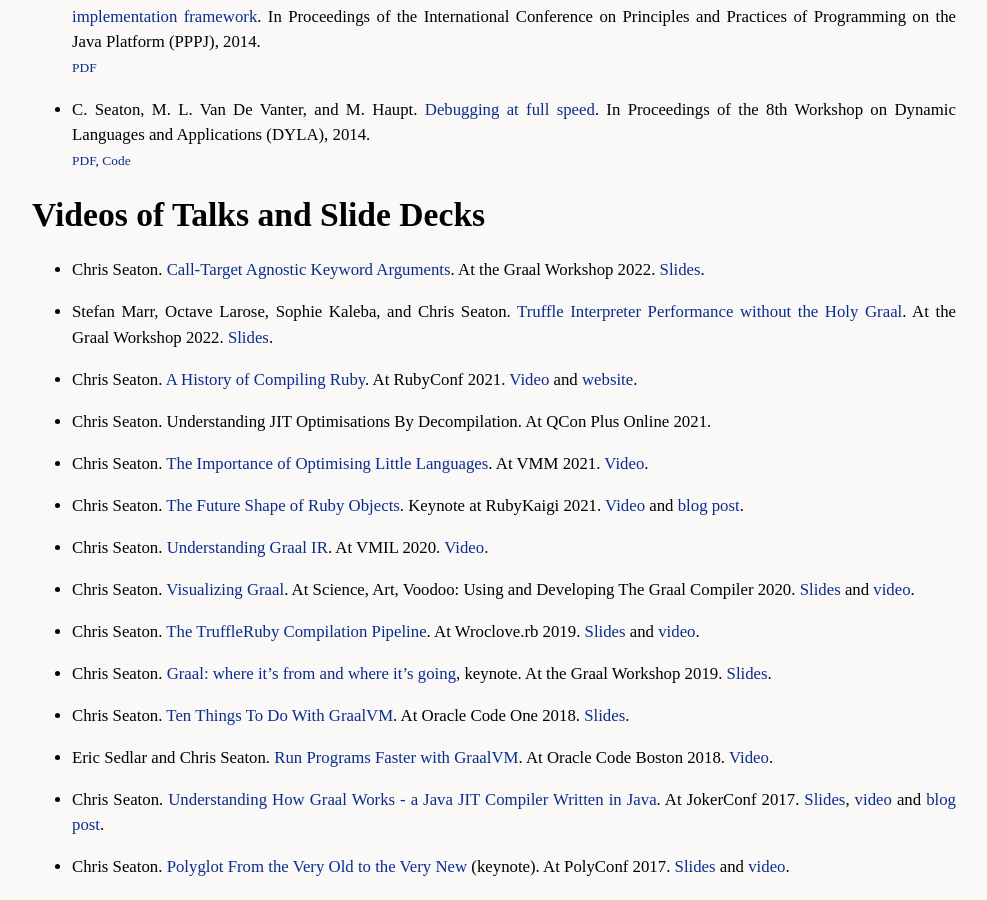
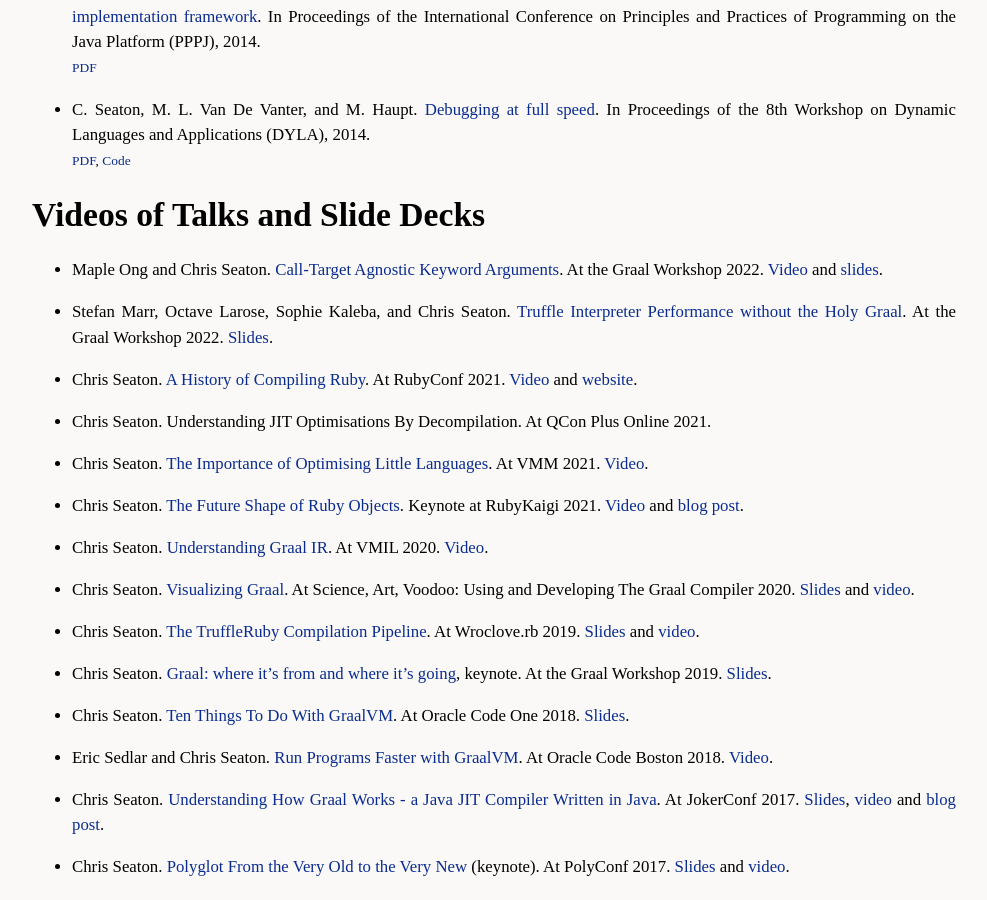
Before and after one commit to chrisseaton/chrisseaton.github.io, a Jekyll site: the page built from truffleruby/index.md, in a window 1280 px wide and 900 px high, scrolled down 3293 px. Shown: the whole window, without its empty margins (146-1133 px from the left). Built offline with Jekyll 4.4.1, drawn with Linux system fonts in a browser that asks for light colours; nearby versions of some CDN libraries; some web fonts are replaced.

Commit message:
Keyword arguments videos

```diff
--- a/truffleruby/index.md
+++ b/truffleruby/index.md
@@ -160,7 +160,7 @@
 
 # Videos of Talks and Slide Decks
 
-*   Chris Seaton. [Call-Target Agnostic Keyword Arguments](graalworkshop22/call-target-agnostic-keyword-arguments.pdf). At the Graal Workshop 2022. [Slides](graalworkshop22/call-target-agnostic-keyword-arguments.pdf).
+*   Maple Ong and Chris Seaton. [Call-Target Agnostic Keyword Arguments](graalworkshop22/call-target-agnostic-keyword-arguments.pdf). At the Graal Workshop 2022. [Video](https://www.youtube.com/watch?v=RVqY1FRUm_8) and [slides](graalworkshop22/call-target-agnostic-keyword-arguments.pdf).
 
 *   Stefan Marr, Octave Larose, Sophie Kaleba, and Chris Seaton. [Truffle Interpreter Performance without the Holy Graal](https://kar.kent.ac.uk/93938/1/Truffle_Interpreter_Performance_without_the_Holy_Graal.pdf). At the Graal Workshop 2022. [Slides](https://kar.kent.ac.uk/93938/1/Truffle_Interpreter_Performance_without_the_Holy_Graal.pdf).
 
```
Also changed, not shown: index.md (+2 -1 lines).
